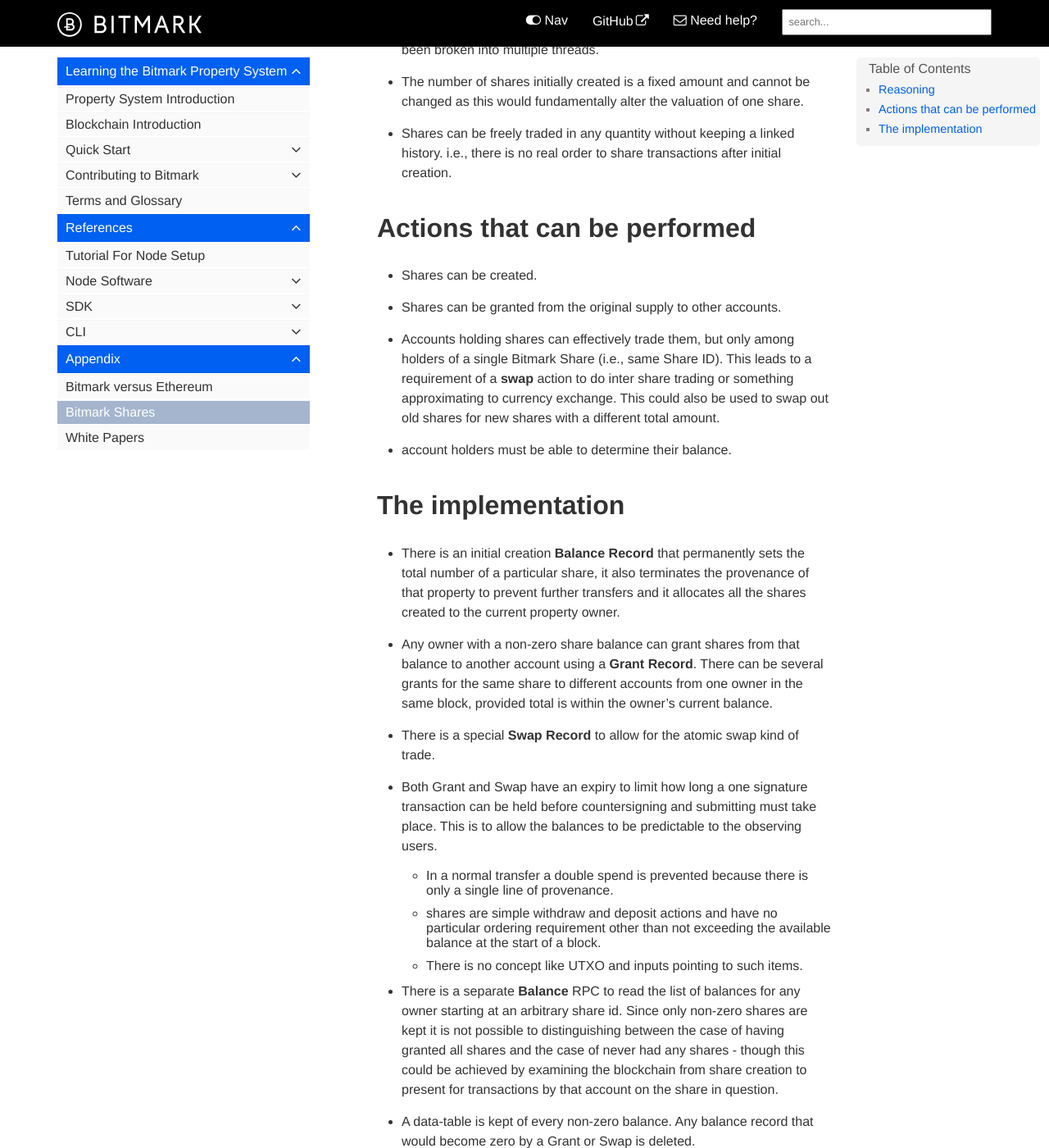
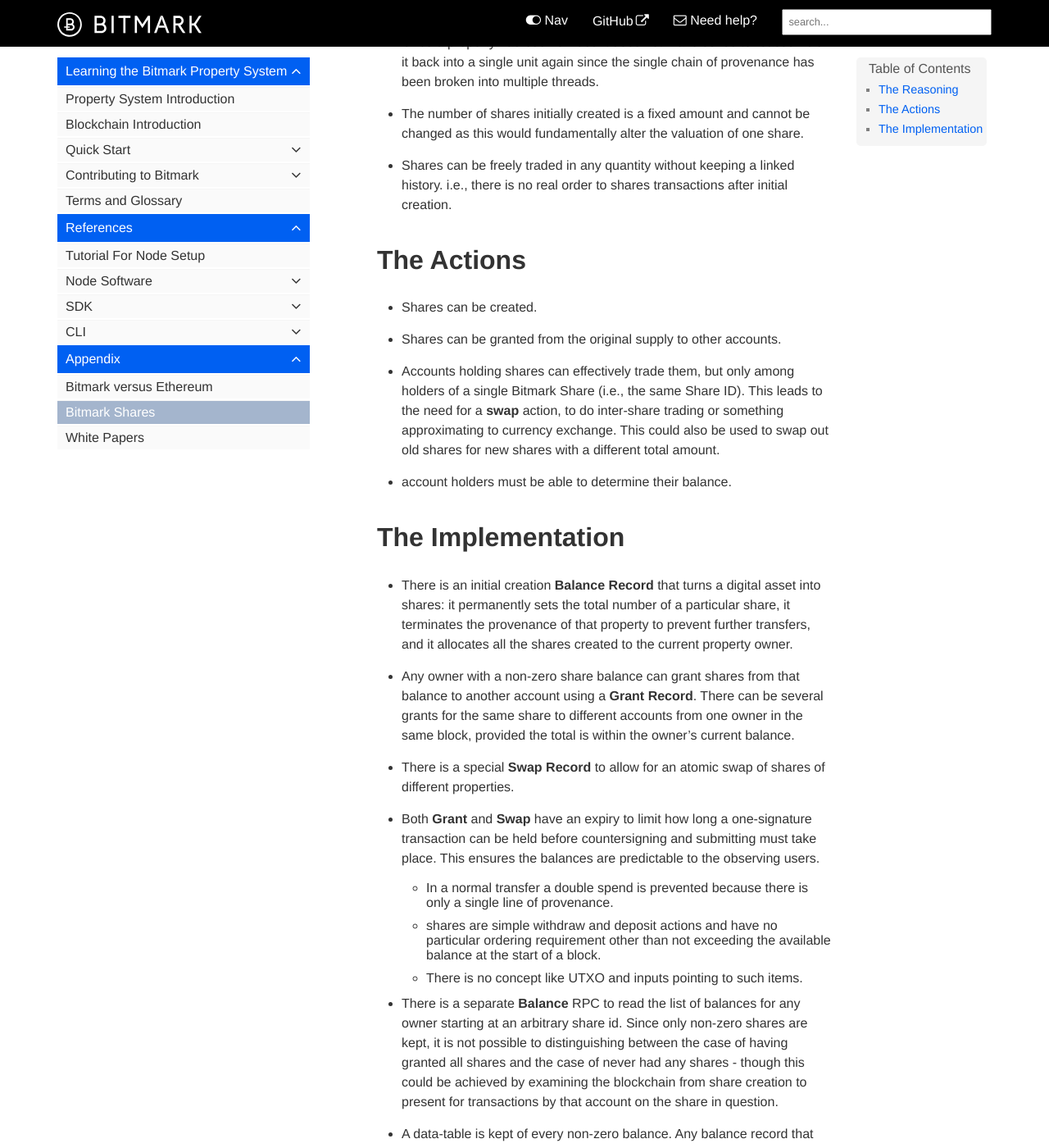
Before and after one commit to bitmark-inc/docs, a Jekyll site: the page built from pages/bitmark-appendix/bitmark-shares.md, in a window 1280 px wide and 1400 px high, scrolled down 373 px. Shown: the whole window at 82% size. Built offline with Jekyll 4.4.1, drawn with Linux system fonts in a browser that asks for light colours; some web fonts are replaced; comment, search, counter and statistics services are not loaded; some of the changed text lies outside the part shown.

Commit message:
Minor edits

```diff
--- a/pages/bitmark-appendix/bitmark-shares.md
+++ b/pages/bitmark-appendix/bitmark-shares.md
@@ -9,9 +9,11 @@
 
 # Bitmark shares
 
-## Reasoning
+The Bitmark Property System offers a shares functionality that can be used to split a digital asset into shares.
 
-* There may be a requirement to turn a particular property into shares
+## The Reasoning
+
+* There may be a need to turn a particular property into shares
   in order to divide the ownership or to treat it a fungible item for
   trading purposes.
 
@@ -24,43 +26,42 @@
   share.
 
 * Shares can be freely traded in any quantity without keeping a linked
-  history.  i.e., there is no real order to share transactions after
+  history.  i.e., there is no real order to shares transactions after
   initial creation.
 
-## Actions that can be performed
+## The Actions
 
 * Shares can be created.
 
 * Shares can be granted from the original supply to other accounts.
 
 * Accounts holding shares can effectively trade them, but only among
-  holders of a single Bitmark Share (i.e., same Share ID).  This leads
-  to a requirement of a **swap** action to do inter share trading or
+  holders of a single Bitmark Share (i.e., the same Share ID). This leads
+  to the need for a **swap** action, to do inter-share trading or
   something approximating to currency exchange.  This could also be
   used to swap out old shares for new shares with a different total
   amount.
 
 * account holders must be able to determine their balance.
 
-## The implementation
+## The Implementation
 
-* There is an initial creation **Balance Record** that permanently
-  sets the total number of a particular share, it also terminates the
-  provenance of that property to prevent further transfers and it
+* There is an initial creation **Balance Record** that turns a digital asset into shares: it permanently
+  sets the total number of a particular share, it terminates the
+  provenance of that property to prevent further transfers, and it
   allocates all the shares created to the current property owner.
 
 * Any owner with a non-zero share balance can grant shares from that
   balance to another account using a **Grant Record**.  There can be
   several grants for the same share to different accounts from one
-  owner in the same block, provided total is within the owner's
+  owner in the same block, provided the total is within the owner's
   current balance.
 
-* There is a special **Swap Record** to allow for the atomic swap kind
-  of trade.
+* There is a special **Swap Record** to allow for an atomic swap of shares of different properties.
 
-* Both Grant and Swap have an expiry to limit how long a one signature
+* Both **Grant** and **Swap** have an expiry to limit how long a one-signature
   transaction can be held before countersigning and submitting must
-  take place.  This is to allow the balances to be predictable to the
+  take place.  This ensures the balances are predictable to the
   observing users.
 
     * In a normal transfer a double spend is prevented because there
@@ -72,7 +73,7 @@
 
 * There is a separate **Balance** RPC to read the list of balances for
   any owner starting at an arbitrary share id.  Since only non-zero
-  shares are kept it is not possible to distinguishing between the
+  shares are kept, it is not possible to distinguishing between the
   case of having granted all shares and the case of never had any
   shares - though this could be achieved by examining the blockchain
   from share creation to present for transactions by that account on
```
